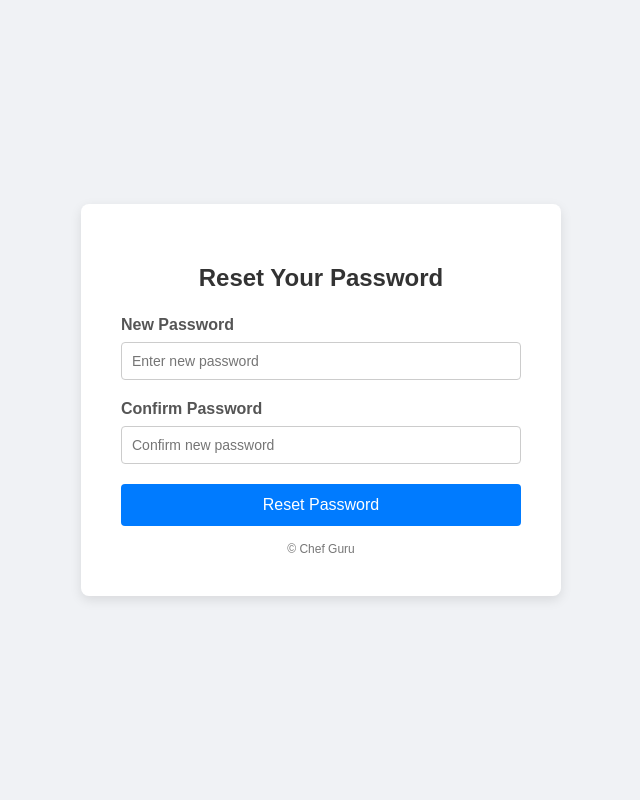
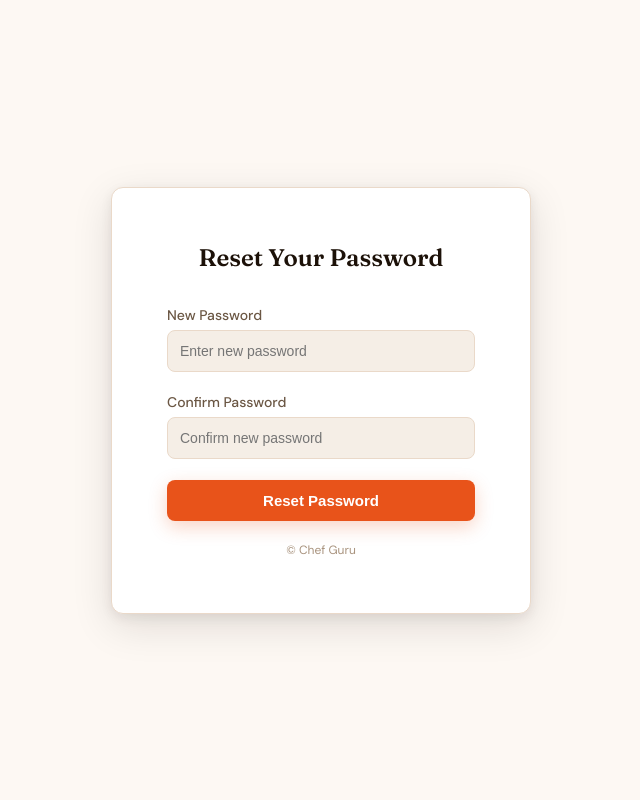
Before and after one commit to NishanthChowdary097/ChefGuruMPB04, a Python web app: template auth/routes/templates/password_reset_page.html in a window 1280 px wide. Shown: the whole page, without its empty margins (319-959 px from the left). Run offline with Jinja, Linux system fonts and the light colour scheme; the template is opened without the code that fills it, so the values that code supplies are empty.

Commit message:
frontend changes

```diff
--- a/auth/requirements.txt
+++ b/auth/requirements.txt
@@ -1,4 +1,5 @@
 flask
+flask-cors
 flask_restx
 flask_mail
 flask_jwt_extended
--- a/auth/routes/__init__.py
+++ b/auth/routes/__init__.py
@@ -1,4 +1,5 @@
 from flask import Flask
+from flask_cors import CORS
 from flask_restx import Api
 import structlog
 from werkzeug.middleware.proxy_fix import ProxyFix
@@ -11,7 +12,7 @@ def get_app(configObject):
     app = Flask(__name__)
 
     app.config.from_object(configObject)
-
+    CORS(app)
     if app.config.get("USE_PROXY",False):
         app.wsgi_app = ProxyFix(
             app.wsgi_app,
--- a/auth/routes/mail/routes.py
+++ b/auth/routes/mail/routes.py
@@ -1,5 +1,5 @@
 from flask_restx import Resource
-from flask import redirect
+from flask import render_template
 
 from auth.routes.mail import mail_ns
 from auth.routes.mail.models import mail_models
@@ -37,4 +37,4 @@ class VerifyByToken(Resource):
         user.is_verified = True
         user.save()
 
-        return redirect("/login")
+        return render_template("thankyou_for_signup.html")
--- a/auth/routes/templates/password_reset_page.html
+++ b/auth/routes/templates/password_reset_page.html
@@ -3,93 +3,145 @@
 <head>
 <meta charset="UTF-8">
 <title>Reset Password</title>
+
+<link href="https://fonts.googleapis.com/css2?family=DM+Sans:wght@400;500;600&family=Fraunces:wght@600&display=swap" rel="stylesheet">
+
 <style>
-    body, html {
-      margin: 0;
-      padding: 0;
-      font-family: Arial, sans-serif;
-      background: #f0f2f5;
-      height: 100%;
+:root {
+  --clr-primary:#E8531A;
+  --clr-primary-dark:#C43D10;
+  --clr-primary-light:#FF7040;
+  --clr-accent:#1A7CE8;
+  --clr-amber:#F5A623;
+  --clr-bg:#FDF8F3;
+  --clr-surface:#FFFFFF;
+  --clr-surface2:#F5EEE6;
+  --clr-dark:#1C1108;
+  --clr-mid:#6B5744;
+  --clr-light:#A8927D;
+  --clr-border:#EAD9C9;
+  --clr-success:#2A9D5C;
+
+  --sp-1:8px;
+  --sp-2:13px;
+  --sp-3:21px;
+  --sp-4:34px;
+  --sp-5:55px;
+
+  --font-display:'Fraunces', Georgia, serif;
+  --font-body:'DM Sans', system-ui, sans-serif;
+
+  --r-md:12px;
+  --shadow-md:0 4px 16px rgba(28,17,8,.08),0 1px 4px rgba(28,17,8,.05);
+  --shadow-lg:0 12px 40px rgba(28,17,8,.12),0 4px 12px rgba(28,17,8,.07);
 }
 
-    .container {
-      display: flex;
-      justify-content: center;
-      align-items: center;
-      height: 100vh;
+*{
+margin:0;
+padding:0;
+box-sizing:border-box;
 }
 
-    .card {
-      background: #fff;
-      padding: 40px;
-      border-radius: 8px;
-      box-shadow: 0 4px 12px rgba(0,0,0,0.1);
-      width: 100%;
-      max-width: 400px;
+body,html{
+height:100%;
+font-family:var(--font-body);
+background:var(--clr-bg);
 }
 
-    h2 {
-      margin-bottom: 24px;
-      text-align: center;
-      color: #333;
+.container{
+display:flex;
+justify-content:center;
+align-items:center;
+height:100vh;
+padding:var(--sp-4);
 }
 
-    label {
-      display: block;
-      margin-bottom: 8px;
-      font-weight: bold;
-      color: #555;
+.card{
+background:var(--clr-surface);
+padding:var(--sp-5);
+border-radius:var(--r-md);
+box-shadow:var(--shadow-lg);
+width:100%;
+max-width:420px;
+border:1px solid var(--clr-border);
 }
 
-    input[type="password"] {
-      width: 100%;
-      padding: 10px;
-      margin-bottom: 20px;
-      border: 1px solid #ccc;
-      border-radius: 4px;
-      box-sizing: border-box;
-      font-size: 14px;
+h2{
+font-family:var(--font-display);
+margin-bottom:var(--sp-4);
+text-align:center;
+color:var(--clr-dark);
 }
 
-    button {
-      width: 100%;
-      padding: 12px;
-      background-color: #007bff;
-      color: white;
-      border: none;
-      border-radius: 4px;
-      font-size: 16px;
-      cursor: pointer;
-      transition: background 0.3s ease;
+label{
+display:block;
+margin-bottom:6px;
+font-size:14px;
+font-weight:500;
+color:var(--clr-mid);
 }
 
-    button:hover {
-      background-color: #0056b3;
+input[type="password"]{
+width:100%;
+padding:12px;
+margin-bottom:var(--sp-3);
+border:1px solid var(--clr-border);
+border-radius:8px;
+font-size:14px;
+background:var(--clr-surface2);
+transition:all .2s ease;
 }
 
-    .footer-text {
-      text-align: center;
-      margin-top: 16px;
-      font-size: 12px;
-      color: #777;
+input:focus{
+outline:none;
+border-color:var(--clr-primary);
+background:var(--clr-surface);
 }
 
-    .error-message {
-      color: red;
-      font-size: 14px;
-      margin-bottom: 16px;
+button{
+width:100%;
+padding:12px;
+background:var(--clr-primary);
+color:white;
+border:none;
+border-radius:8px;
+font-size:15px;
+font-weight:600;
+cursor:pointer;
+transition:all .2s ease;
+box-shadow:0 6px 18px rgba(232,83,26,.25);
 }
 
-    .success-message {
-      color: green;
-      font-size: 14px;
-      margin-bottom: 16px;
+button:hover{
+background:var(--clr-primary-dark);
+transform:translateY(-1px);
+}
+
+.footer-text{
+text-align:center;
+margin-top:var(--sp-3);
+font-size:12px;
+color:var(--clr-light);
+}
+
+.error-message{
+color:#c0392b;
+font-size:14px;
+margin-bottom:var(--sp-2);
+}
+
+.success-message{
+color:var(--clr-success);
+font-size:14px;
+margin-bottom:var(--sp-2);
 }
 </style>
 </head>
+
 <body>
 <div class="container">
 <div class="card">
+
 <h2>Reset Your Password</h2>
 
 <div id="error" class="error-message"></div>
@@ -106,6 +158,7 @@
 <div class="footer-text">
 &copy; {{ current_year }} Chef Guru
 </div>
+
 </div>
 </div>
 
@@ -125,6 +178,7 @@
     errorDiv.textContent = "Passwords do not match.";
     return;
   }
+
   if (password.value.length < 8) {
     errorDiv.textContent = "Password must be at least 8 characters.";
     return;
@@ -161,5 +215,6 @@
   }
 });
 </script>
+
 </body>
 </html>
```
Also changed, not shown: ODM/recipes.py (+51 -1 lines), auth/routes/templates/password_reset.html (+81 -59 lines), auth/routes/templates/thankyou_for_signup.html (added, +133 -0 lines), auth/routes/templates/verification.html (+65 -84 lines), docker-compose.yaml (+0 -12 lines), 3 other files. Lines whose indentation alone changed are shown as unchanged.
